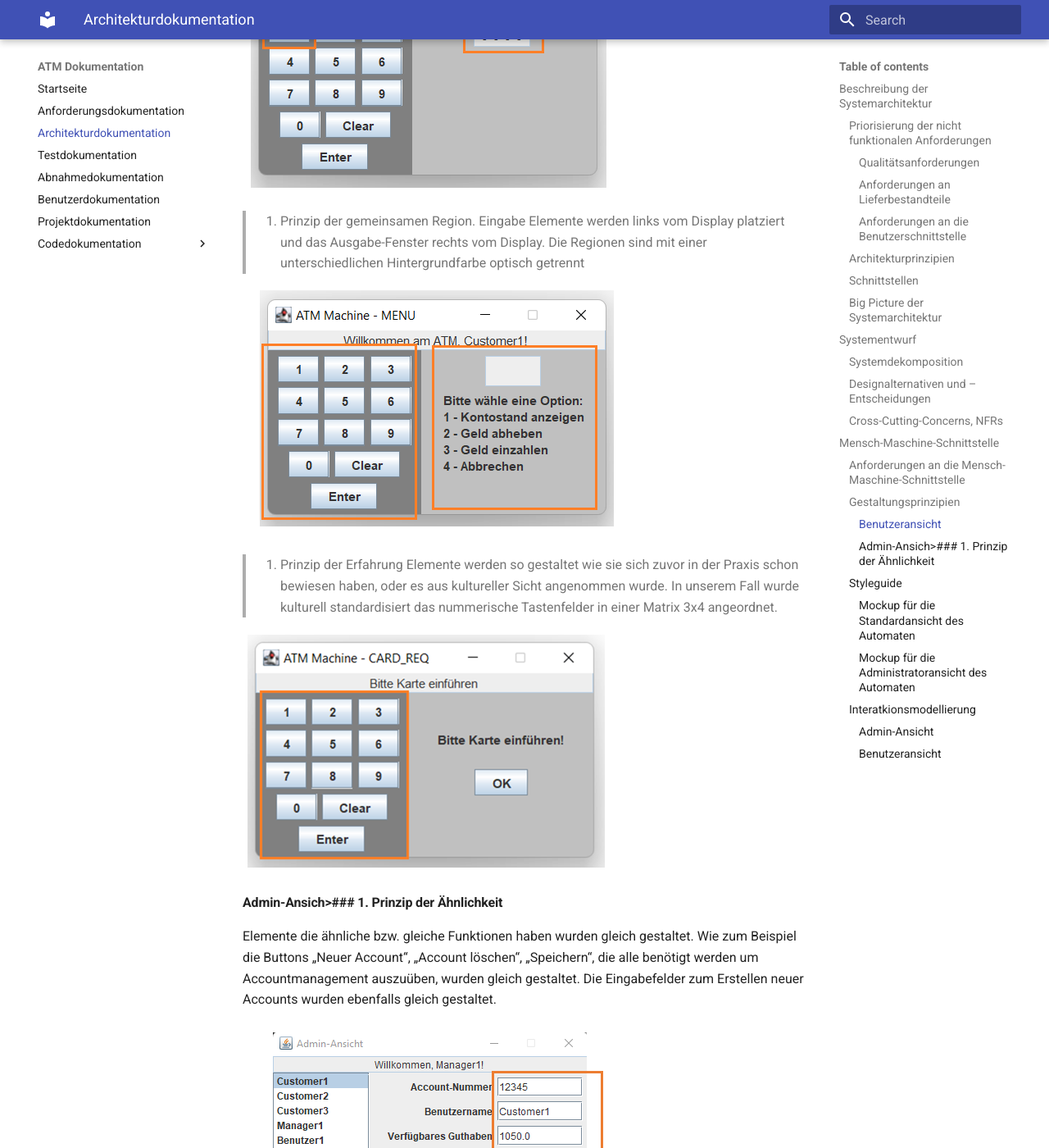
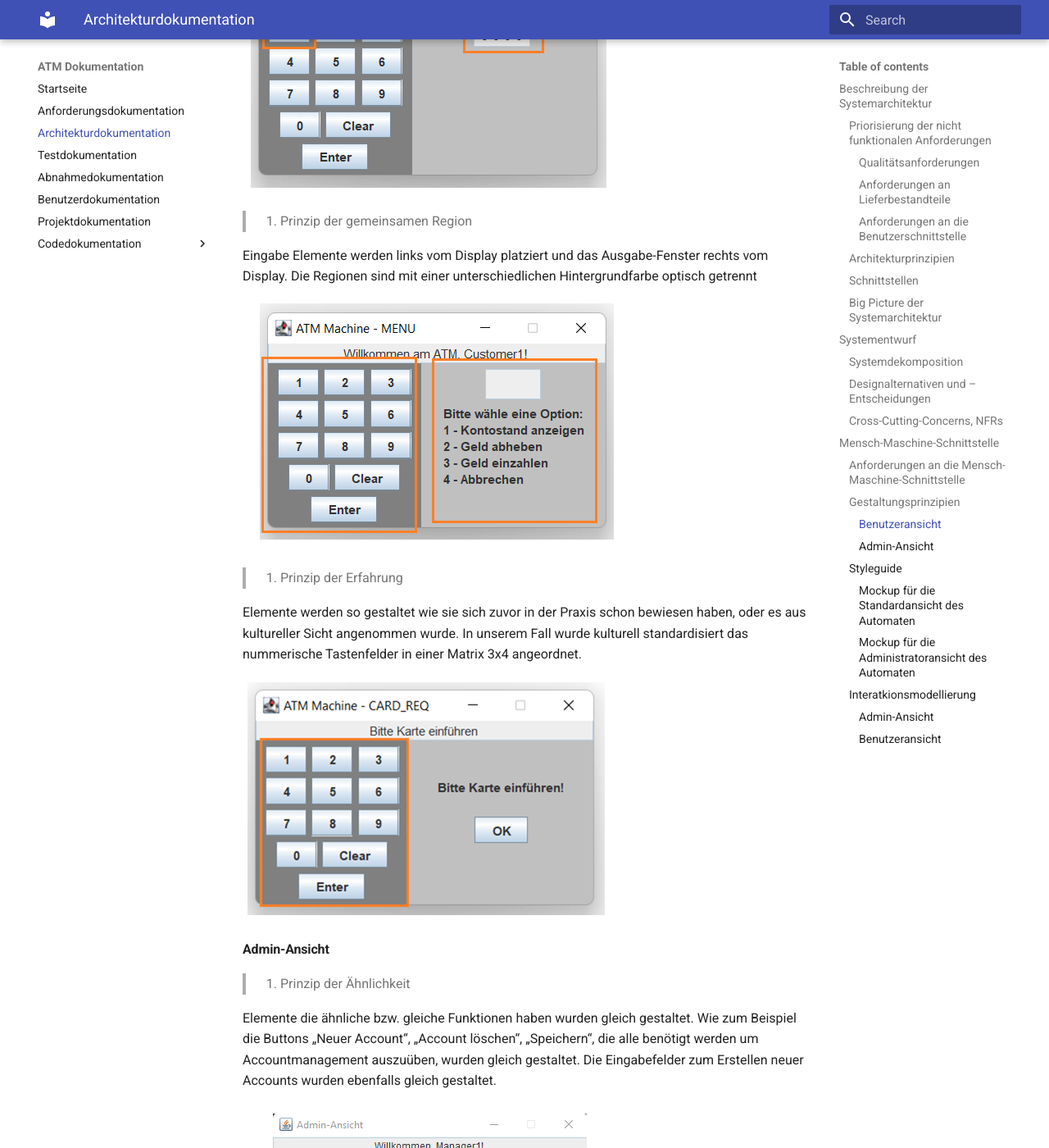
Before and after one commit to Halfpipe-SD/ATM, an MkDocs documentation site: the page built from docs/docs/architecture-docs.md, in a window 1280 px wide and 1400 px high, scrolled down 6239 px. Shown: the whole window at 82% size. Built offline with MkDocs 1.6.1 and Material for MkDocs 9.7.7, drawn with Linux system fonts in a browser that asks for light colours; some of the changed text lies outside the part shown.

Commit message:
Adjusted layout

```diff
--- a/docs/docs/architecture-docs.md
+++ b/docs/docs/architecture-docs.md
@@ -128,18 +128,22 @@ Interaktionselemente wurden hervorgehoben. Wie im Falle der Eingabeknöpfe Null
 
 ![Style-Guide](images/Gestaltungsprinzipien/b3.png)
 
-> 4. Prinzip der gemeinsamen Region.
+> 4. Prinzip der gemeinsamen Region
+
 Eingabe Elemente werden links vom Display platziert und das Ausgabe-Fenster rechts vom Display. Die Regionen sind mit einer unterschiedlichen Hintergrundfarbe optisch getrennt
 
 ![Style-Guide](images/Gestaltungsprinzipien/b4.png)
 
 
 > 5. Prinzip der Erfahrung
+
 Elemente werden so gestaltet wie sie sich zuvor in der Praxis schon bewiesen haben, oder es aus kultureller Sicht angenommen wurde. In unserem Fall wurde kulturell standardisiert das nummerische Tastenfelder in einer Matrix 3x4 angeordnet.
 
 ![Style-Guide](images/Gestaltungsprinzipien/b5.png)
 
-#### Admin-Ansich>### 1. Prinzip der Ähnlichkeit
+#### Admin-Ansicht
+
+> 1. Prinzip der Ähnlichkeit
 
 Elemente die ähnliche bzw. gleiche Funktionen haben wurden gleich gestaltet. Wie zum Beispiel die Buttons „Neuer Account“, „Account löschen“, „Speichern“, die alle benötigt werden um Accountmanagement auszuüben, wurden gleich gestaltet. Die Eingabefelder zum Erstellen neuer Accounts wurden ebenfalls gleich gestaltet.
 
@@ -157,7 +161,7 @@ Interaktionselemente wurden hervorgehoben. Die Buttons wurden bläulich gefärbt
 
 ![Style-Guide](images/Gestaltungsprinzipien/a3.png)
 
-> 4. Prinzip der gemeinsamen Region.
+> 4. Prinzip der gemeinsamen Region
 
 Die Auswahl der Kunden befindet sich rechts am Bildschirm und die dazugehörigen Daten werden links im Bildschirm angezeigt. Die verfügbaren Optionen wurden unten am Bildschirmrand platziert.
 
```
